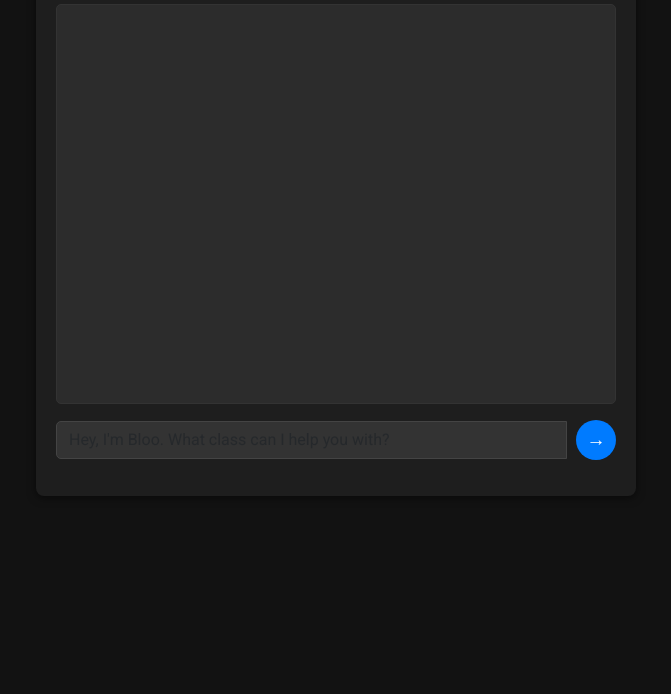
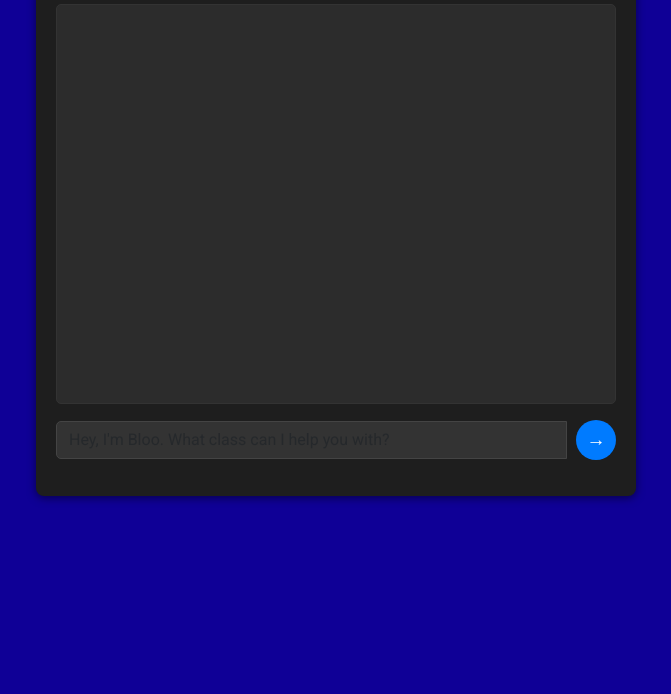
Before and after one commit to falkethan/studenthelper, a website: page index.html in a window 1280 px wide. Shown: the part 106-800 px from the top of the page, without its empty margins (304-975 px from the left). Drawn offline with nearby package versions, Linux system fonts and the light colour scheme; a small style sheet from the web is missing.

Commit message:
Changed chatbot background color

```diff
--- a/index.html
+++ b/index.html
@@ -11,7 +11,7 @@
         crossorigin="anonymous">
   <style>
     body {
-      background: #121212;
+      background: #0f0096;
       color: #e0e0e0;
       font-family: 'Roboto', sans-serif;
       padding: 20px;
```
